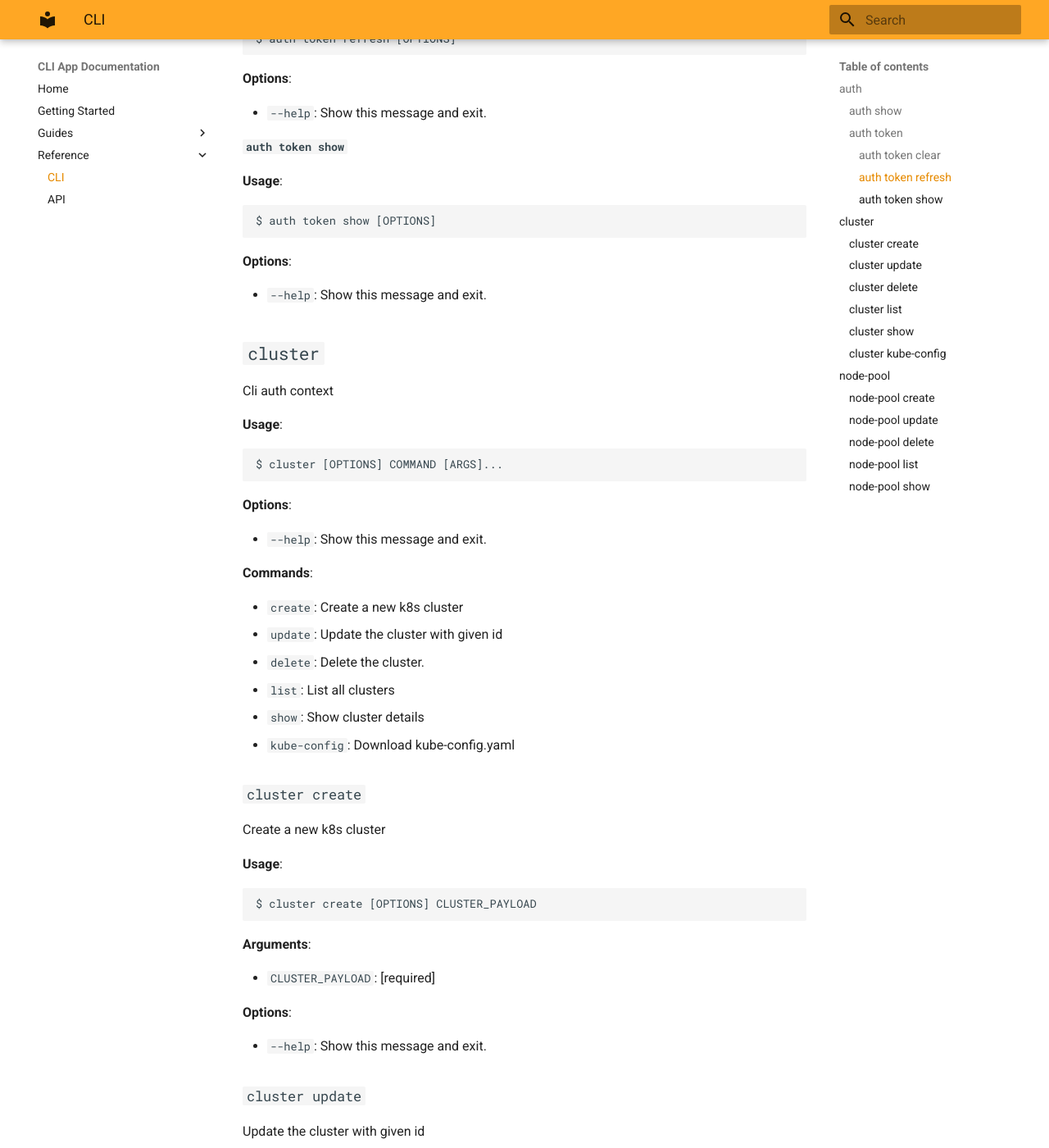
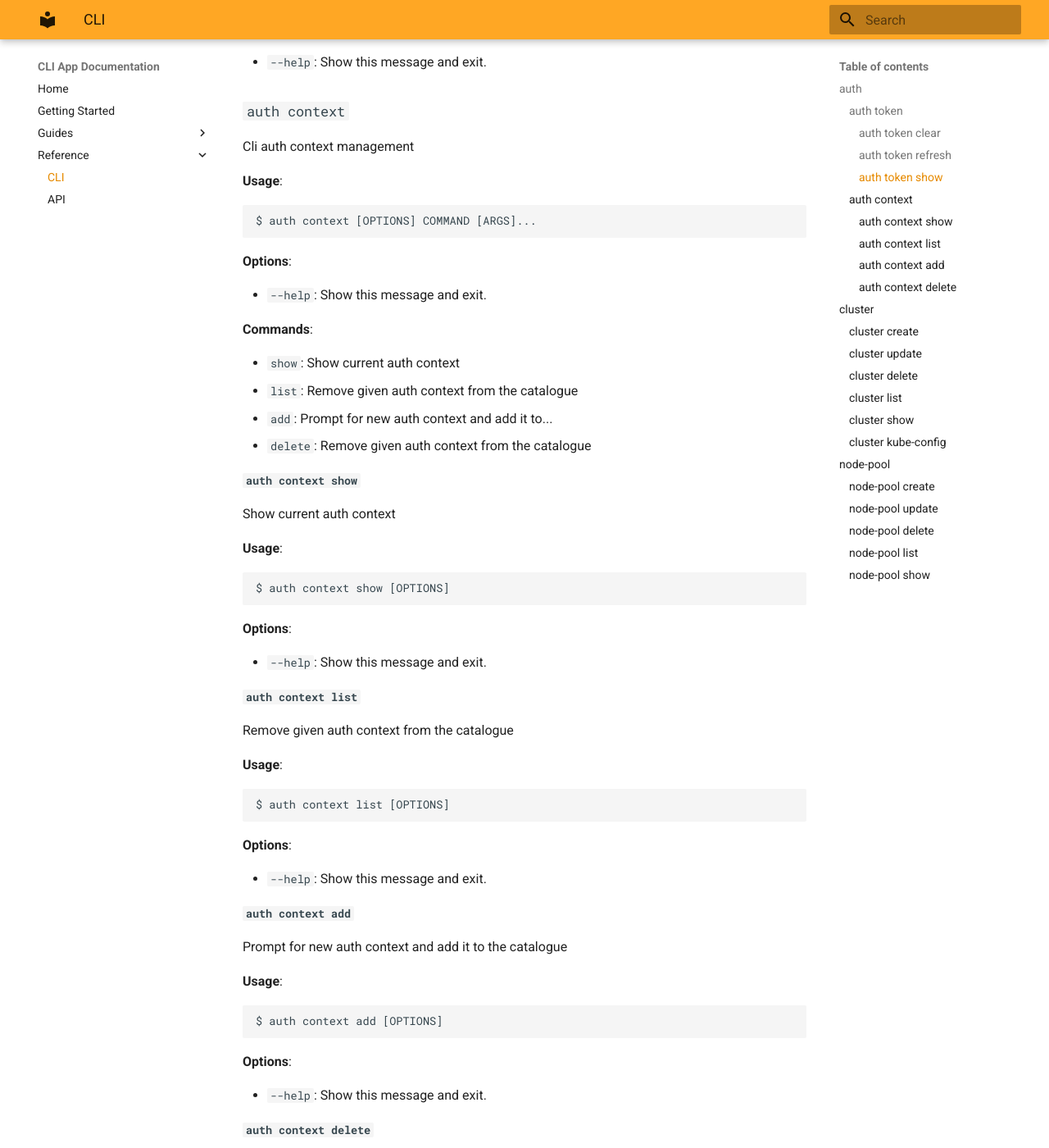
Before and after one commit to CloudFerro/cf-mkcli, an MkDocs documentation site: the page built from docs/reference/cli.md, in a window 1280 px wide and 1400 px high, scrolled down 2057 px. Shown: the whole window at 82% size. Built offline with MkDocs 1.6.1 and Material for MkDocs 9.7.7, drawn with Linux system fonts in a browser that asks for light colours; some of the changed text lies outside the part shown.

Commit message:
update docs

````diff
--- a/docs/reference/cli.md
+++ b/docs/reference/cli.md
@@ -16,13 +16,13 @@ $ [OPTIONS] COMMAND [ARGS]...
 
 **Commands**:
 
-* `auth`: Cli auth context
+* `auth`: Cli auth management
 * `cluster`: Cli auth context
 * `node-pool`: Nodepool operations
 
 ## `auth`
 
-Cli auth context
+Cli auth management
 
 **Usage**:
 
@@ -36,26 +36,12 @@ $ auth [OPTIONS] COMMAND [ARGS]...
 
 **Commands**:
 
-* `show`: Show current auth context
-* `token`: Token management
-
-### `auth show`
-
-Show current auth context
-
-**Usage**:
-
-```console
-$ auth show [OPTIONS]
-```
-
-**Options**:
-
-* `--help`: Show this message and exit.
+* `token`: Cli token management
+* `context`: Cli auth context management
 
 ### `auth token`
 
-Token management
+Cli token management
 
 **Usage**:
 
@@ -103,6 +89,83 @@ $ auth token refresh [OPTIONS]
 
 ```console
 $ auth token show [OPTIONS]
+```
+
+**Options**:
+
+* `--help`: Show this message and exit.
+
+### `auth context`
+
+Cli auth context management
+
+**Usage**:
+
+```console
+$ auth context [OPTIONS] COMMAND [ARGS]...
+```
+
+**Options**:
+
+* `--help`: Show this message and exit.
+
+**Commands**:
+
+* `show`: Show current auth context
+* `list`: Remove given auth context from the catalogue
+* `add`: Prompt for new auth context and add it to...
+* `delete`: Remove given auth context from the catalogue
+
+#### `auth context show`
+
+Show current auth context
+
+**Usage**:
+
+```console
+$ auth context show [OPTIONS]
+```
+
+**Options**:
+
+* `--help`: Show this message and exit.
+
+#### `auth context list`
+
+Remove given auth context from the catalogue
+
+**Usage**:
+
+```console
+$ auth context list [OPTIONS]
+```
+
+**Options**:
+
+* `--help`: Show this message and exit.
+
+#### `auth context add`
+
+Prompt for new auth context and add it to the catalogue
+
+**Usage**:
+
+```console
+$ auth context add [OPTIONS]
+```
+
+**Options**:
+
+* `--help`: Show this message and exit.
+
+#### `auth context delete`
+
+Remove given auth context from the catalogue
+
+**Usage**:
+
+```console
+$ auth context delete [OPTIONS]
 ```
 
 **Options**:
````
